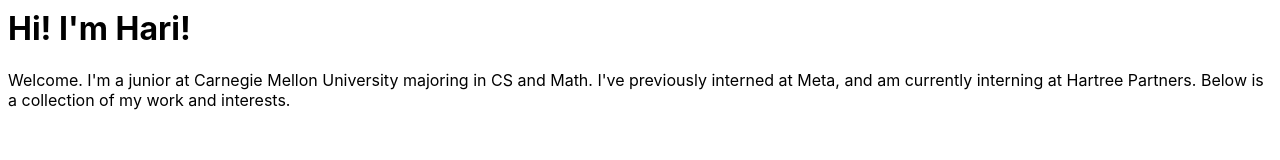
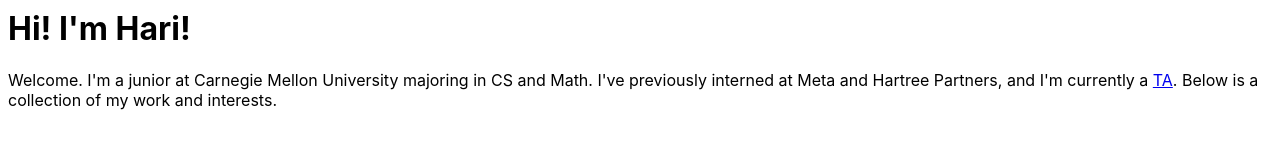
Before and after one commit to HeuristicHari/Hari_Website, a Next.js app: page / in a window 1280 px wide. Shown: the part 188-348 px from the top of the page. Built offline with nearby package versions, Linux system fonts and the light colour scheme.

Commit message:
FixIndex

```diff
--- a/pages/index.js
+++ b/pages/index.js
@@ -18,8 +18,8 @@ export default function Home() {
 			<h1 className="text-center text-primary-900 mb-1 font-semibold text-3xl md:text-5xl tracking-tight">Hi! I'm Hari!</h1>
 
       <div className='mx-8'>
-       Welcome. I'm a junior at Carnegie Mellon University majoring in CS and Math. I've previously interned at Meta, and
-        am currently interning at Hartree Partners. Below is a collection of my work and interests.
+       Welcome. I'm a junior at Carnegie Mellon University majoring in CS and Math. I've previously interned at Meta and
+       Hartree Partners, and I'm currently a <a href="https://www.cs.cmu.edu/~fsaad/teaching/15259-f25/" target="_blank" rel="noopener noreferrer" className="text-emerald-500 font-semibold rounded">TA</a>. Below is a collection of my work and interests.
 
       </div>
 		</div>
```
